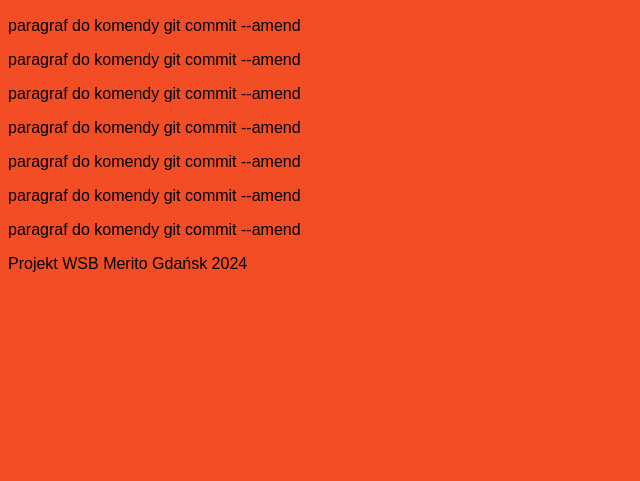
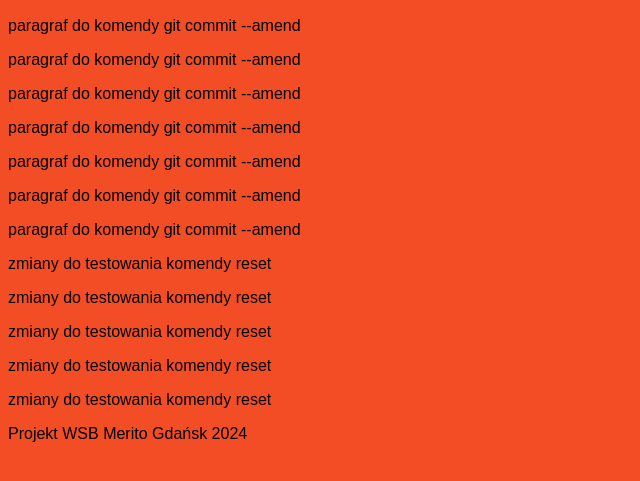
Before and after one commit to magdamadej/INLN3-hyb-PG, a plain HTML site: page index.html in a window 1280 px wide. Shown: the part 111-592 px from the top of the page, without its empty margins (0-640 px from the left). Drawn offline with Linux system fonts and the light colour scheme.

Commit message:
dodaj zmiany

```diff
--- a/index.html
+++ b/index.html
@@ -26,6 +26,14 @@
             <p>paragraf do komendy git commit --amend</p>
             <p>paragraf do komendy git commit --amend</p>
         </section>
+
+        <section>
+            <p>zmiany do testowania komendy reset</p>
+            <p>zmiany do testowania komendy reset</p>
+            <p>zmiany do testowania komendy reset</p>
+            <p>zmiany do testowania komendy reset</p>
+            <p>zmiany do testowania komendy reset</p>
+        </section>
     </main>
     <footer>
         <p>Projekt WSB Merito Gdańsk 2024</p>
```
